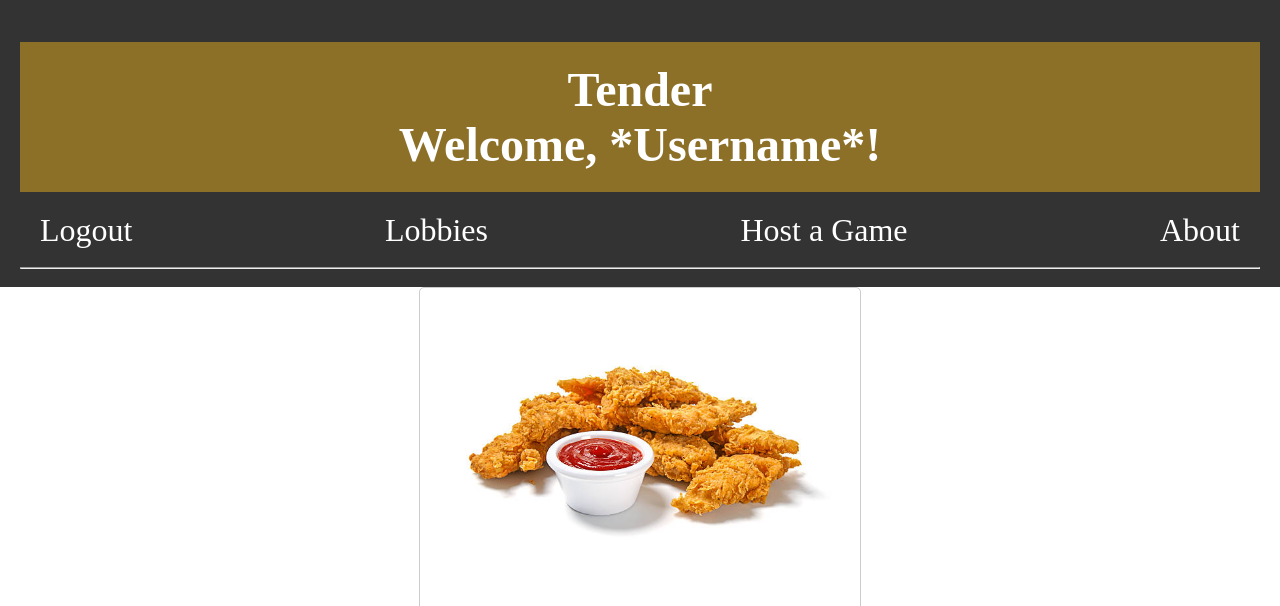
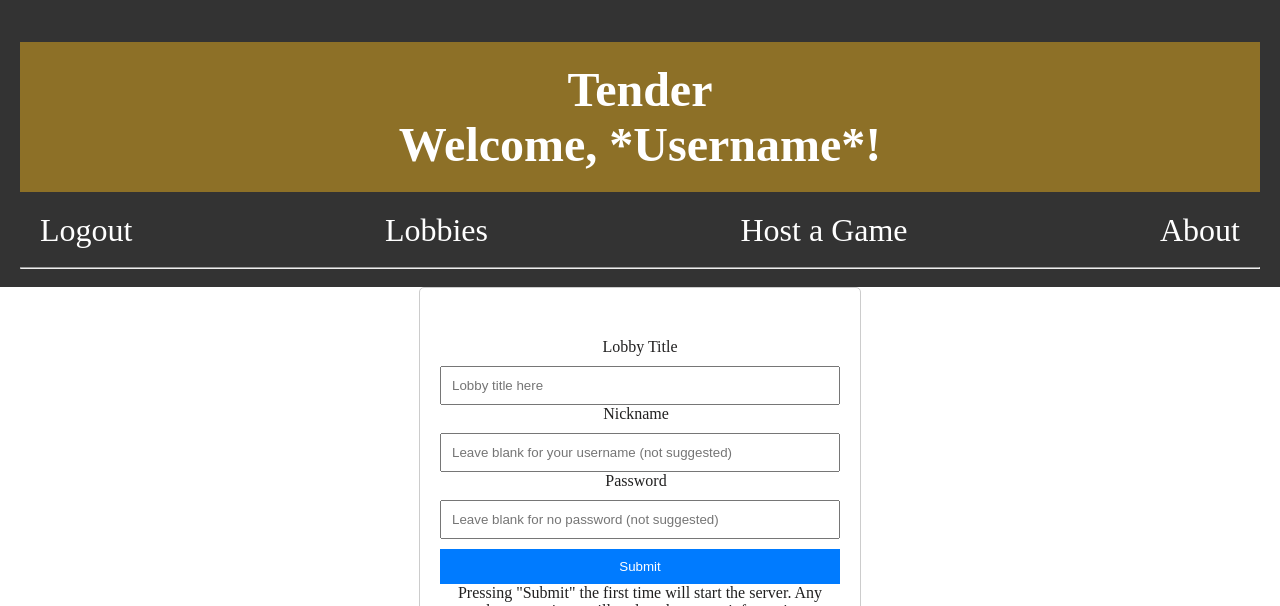
Before and after one commit to Smartiepants109/startup, a plain HTML site: page lobby.html in a window 1280 px wide. Shown: the top 606 px of the page. Drawn offline with Linux system fonts and the light colour scheme.

Commit message:
made the ckicken image only when needed
namely, home and about

```diff
--- a/lobby.html
+++ b/lobby.html
@@ -21,9 +21,7 @@
 			<hr />
 		</header>
 		<main>
-			<div>
-				<img width="400px" src="banner.jpg" alt="placeholder" />
-			</div>
+
 			<div id = "pregame">
 				<div id = "hostcontrols">
 					<form method="get" action = "lobbyDataList">
```
Also changed, not shown: index.html (+3 -0 lines), lobbies.html (+1 -3 lines).
